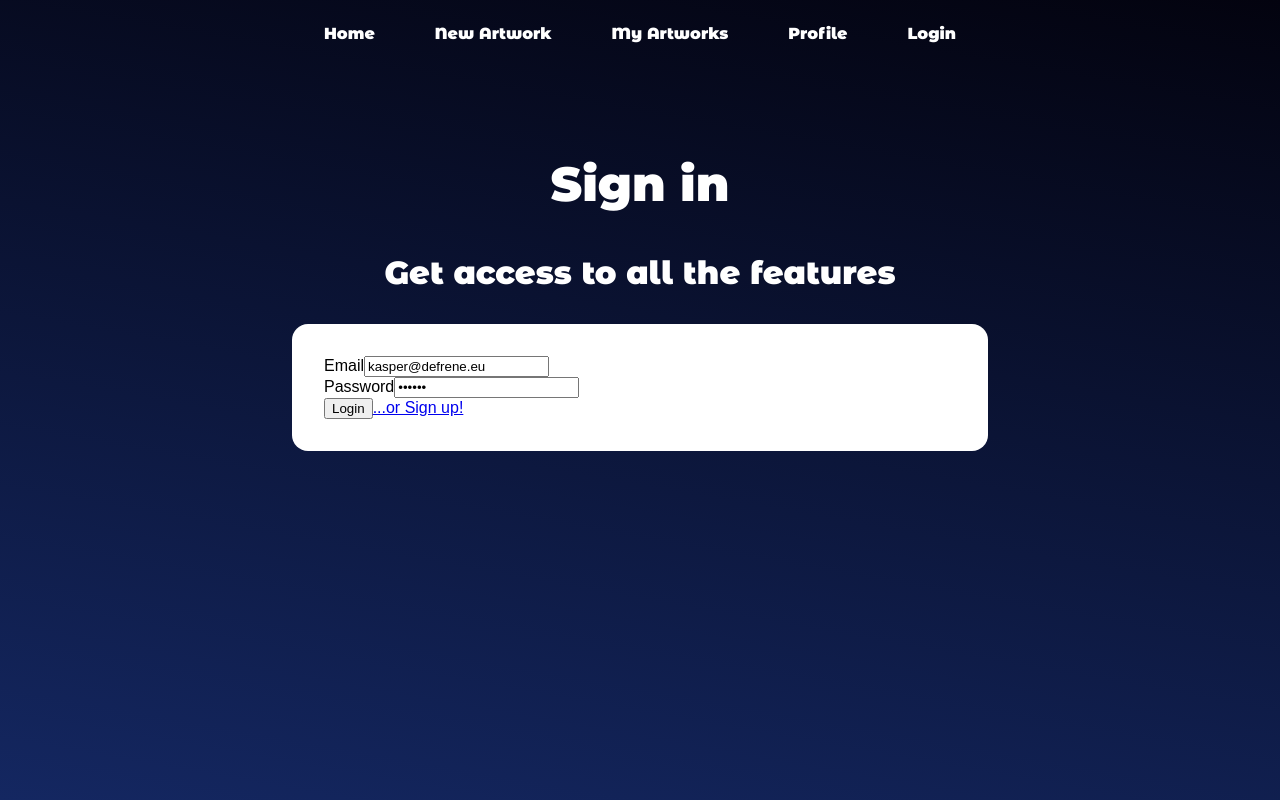
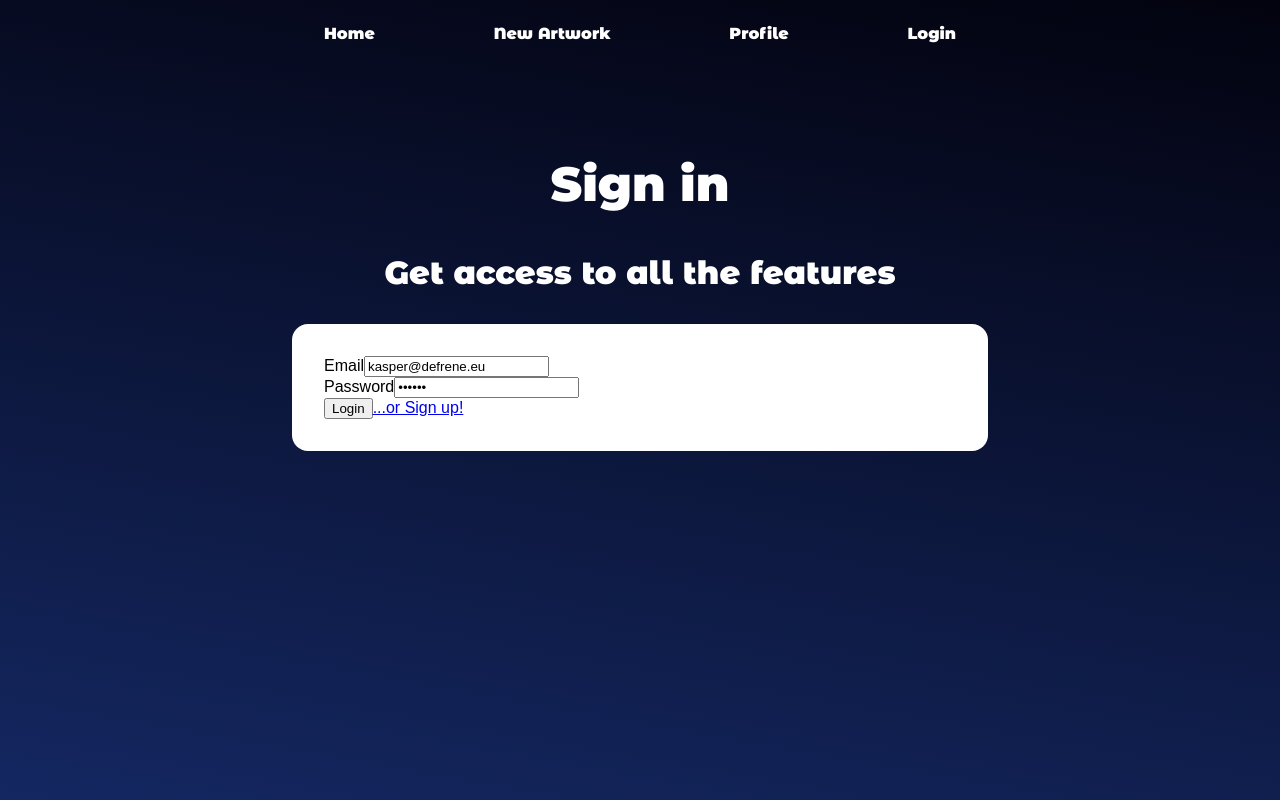
Before and after one commit to kasperdefrene/patform, a React (Vite) app in the folder client/: page /auth/login in a window 1280 px wide. Built offline with nearby package versions, Linux system fonts and the light colour scheme.

Commit message:
eerste keer indienen

```diff
--- a/client/src/components/Hero.jsx
+++ b/client/src/components/Hero.jsx
@@ -8,7 +8,6 @@ const Hero = () => {
                 <p>Home</p>
             </Link>
             <Link to="/artwork/create" className="nav__element">New Artwork</Link>
-            <Link to="/artwork/my-artworks" className="nav__element">My Artworks</Link>
             <Link to="/auth/profile" className="nav__element">Profile</Link>
             <Link to="/auth/login" className="nav__element">Login</Link>
         </div>
--- a/client/src/main.jsx
+++ b/client/src/main.jsx
@@ -9,7 +9,6 @@ import ErrorPage from "./routes/error-page";
 import CreateArtwork from "./routes/createArtwork";
 import ArtworkDetail from "./routes/artworkDetail";
 import Login from "./routes/auth/login";
-import MyArtworks from './routes/myArtworks';
 import destroyAction from './routes/destroy';
 import Register from './routes/auth/register';
 import Profile from './routes/auth/profile';
@@ -32,10 +31,6 @@ const router = createBrowserRouter([
         element: <CreateArtwork />,
         action: CreateArtwork.action,
         loader: CreateArtwork.loader,
-      },
-      {
-        path: '/artwork/my-artworks',
-        element: <MyArtworks />,
       },
       {
         path: '/artwork/detail/:id',
--- a/client/src/routes/auth/profile.jsx
+++ b/client/src/routes/auth/profile.jsx
@@ -1,6 +1,7 @@
 import { Link, redirect, useFetcher, useLoaderData } from "react-router-dom";
 import { getAuthData, getMe } from "../../services/auth";
 import ArtworkCard from "../../components/ArtworkCard";
+import "../../styles/style.css";
 
 const loader = async ({ request }) => {
   const { user } = getAuthData();
@@ -21,6 +22,8 @@ const Profile = () => {
 
   return (
     <>
+      <div classname="profile">
+          <div className="profile__information">
               <h2>About Me</h2>
               <dl>
                 <dt>name</dt>
@@ -36,6 +39,7 @@ const Profile = () => {
                   </fetcher.Form>
                 </dd>
               </dl>
+          </div>
           <section>
             <h3>My Work</h3>
             <ul>
@@ -48,6 +52,7 @@ const Profile = () => {
               ))}
             </ul>
           </section>
+      </div>
     </>
   );
 };
--- a/client/src/routes/myArtworks.jsx
+++ /dev/null
@@ -1,17 +0,0 @@
-import "../styles/style.css";
-
-const MyArtworks = () => {
-    return (
-        <div>
-            <h1 className="header__title">My Artworks</h1>
-            <p className="header__info">Your artworks below</p>
-            <ul>
-                <li>
-                    <p>Artwork</p>
-                </li>
-            </ul>
-        </div>
-    );
-};
-
-export default MyArtworks;
--- a/client/src/styles/style.css
+++ b/client/src/styles/style.css
@@ -246,3 +246,8 @@ li{
   animation: var(--animation-shake-x) forwards;
   animation-duration: 0.5s;
 }
+
+.profile__information{
+    text-align: center;
+    line-height: 2rem;
+}
```
Lines whose indentation alone changed are shown as unchanged.
